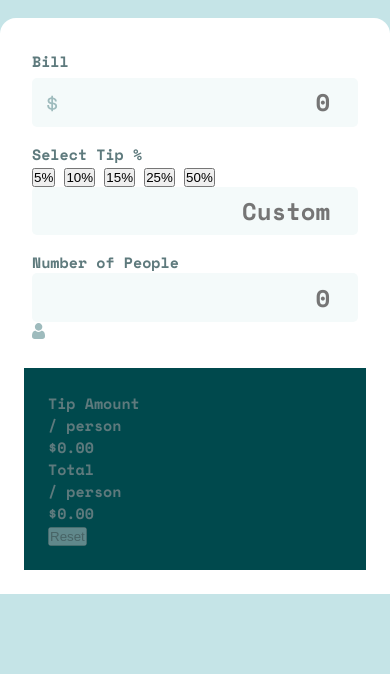
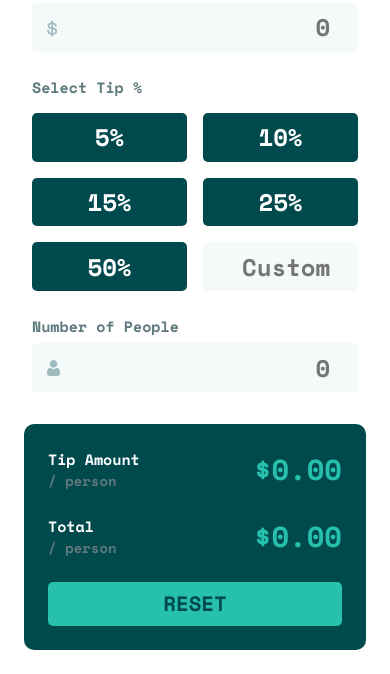
Before and after one commit to marshmallow218/tip-calculator-app, a plain HTML site: page index.html in a window 390 px wide. Shown: the part 175-849 px from the top of the page. Drawn offline with nearby package versions, Linux system fonts and the light colour scheme.

Commit message:
mobile design

```diff
--- a/css/style.scss
+++ b/css/style.scss
@@ -39,7 +39,7 @@ body {
 
 .container {
     display: grid;
-    gap: 1rem;
+    gap: 1.5rem;
     font-size: 0.9375rem;
     color: $dark-grayish-cyan;
     padding: 1.5rem;
@@ -49,7 +49,7 @@ body {
 
 .input {
     display: grid;
-    gap: 1rem;
+    gap: 1.5rem;
     padding: 0.5rem;
 
     .box {
@@ -61,6 +61,7 @@ body {
         border: none;
         border-radius: 5px;
         background-color: $very-light-grayish-cyan;
+        outline: none;
 
         :placeholder {
             color: $very-dark-cyan;
@@ -78,9 +79,83 @@ body {
             left: 15px;
         }
     }
+
+    .input__select-tip {
+        display: grid;
+        gap: 1em;
+
+        .tip-buttons {
+            display: grid;
+            grid-template-columns: 1fr 1fr;
+            gap: 1rem;
+
+            button {
+                font: inherit;
+                font-size: 1.5rem;
+                color: $white;
+                padding: 0.4rem 0.8rem;
+                border: none;
+                border-radius: 5px;
+                background-color: $very-dark-cyan;
+            }
+        }
+    }
+
+    .input__people {
+        position: relative;
+        display: grid;
+        gap: 0.4em;
+
+        img {
+            position: absolute;
+            top: 45px;
+            left: 15px;
+        }
+    }
 }
 
 .output {
+    display: grid;
+    gap: 1.5rem;
     padding: 1.5rem;
+    border-radius: 10px;
     background-color: $very-dark-cyan;
+
+    .flex {
+        display: flex;
+        justify-content: space-between;
+        align-items: center;
+
+        div {
+
+            .title {
+                color: $white;
+            }
+
+            .subtitle {
+                font-size: 0.875rem;
+            }
+        }
+
+        .amount {
+            font-size: 1.8rem;
+            color: $strong-cyan;
+        }
+
+        .total {
+            font-size: 1.8rem;
+            color: $strong-cyan;
+        }
+    }
+
+    .reset-btn {
+        font: inherit;
+        font-size: 1.3rem;
+        color: $very-dark-cyan;
+        padding: 0.4rem 0.8rem;
+        text-transform: uppercase;
+        border: none;
+        border-radius: 5px;
+        background-color: $strong-cyan;
+    }
 }
--- a/index.html
+++ b/index.html
@@ -37,19 +37,19 @@
                 </div>
             </div>
             <div class="output">
-                <div class="output__tip">
+                <div class="output__tip flex">
                     <div>
-                        <p>Tip Amount</p>
-                        <p>/ person</p>
+                        <p class="title">Tip Amount</p>
+                        <p class="subtitle">/ person</p>
                     </div>
-                    <p>$0.00</p>
+                    <p class="amount">$0.00</p>
                 </div>
-                <div class="output__total">
+                <div class="output__total flex">
                     <div>
-                        <p>Total</p>
-                        <p>/ person</p>
+                        <p class="title">Total</p>
+                        <p class="subtitle">/ person</p>
                     </div>
-                    <p>$0.00</p>
+                    <p class="total">$0.00</p>
                 </div>
                 <button type="button" class="reset-btn" id="reset-btn" disabled>Reset</button>
             </div>
```
Also changed, not shown: css/style.css, 1 other file.
